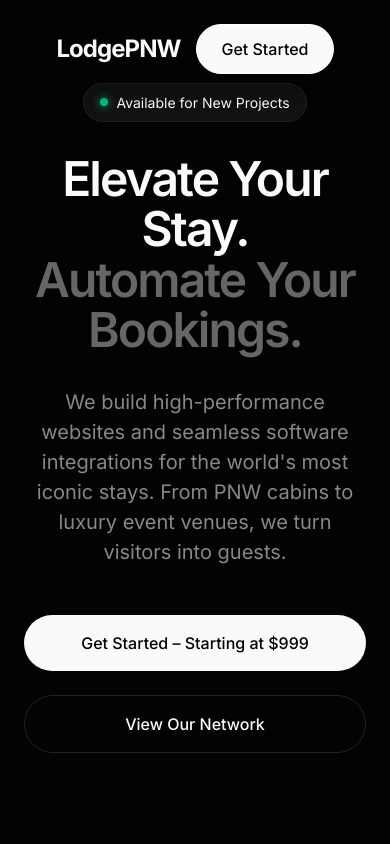
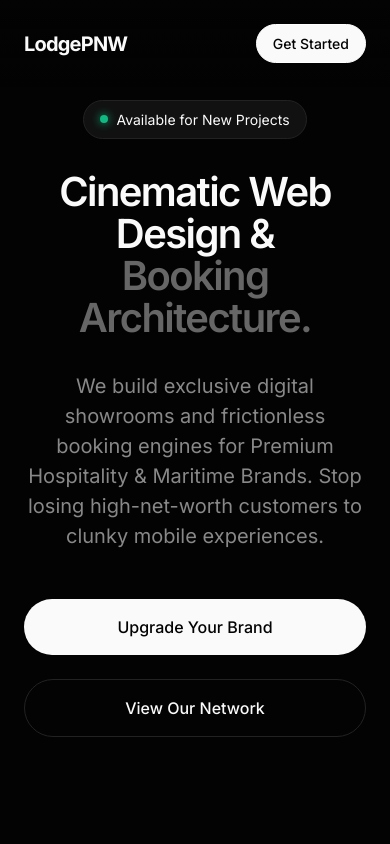
Before and after one commit to basedabhimanyu/lodgepnw, a React (Vite) app: page / in a window 390 px wide. Shown: the top 844 px of the page. Built offline with nearby package versions, Linux system fonts and the light colour scheme.

Commit message:
Update copywriting for premium maritime and hospitality brands and improve mobile responsiveness

```diff
--- a/src/App.jsx
+++ b/src/App.jsx
@@ -3,7 +3,7 @@ import { motion, AnimatePresence } from 'framer-motion'
 import { ArrowUpRight, CheckCircle2, CalendarSync, MessageSquare, Image as ImageIcon, Smartphone, LayoutTemplate, Code2, Sparkles, MapPin, Building2, BookHeart, Mail, Phone, ExternalLink, Star } from 'lucide-react'
 
 const App = () => {
-    const [expertiseTab, setExpertiseTab] = useState('cabins') // 'cabins' or 'venues'
+    const [expertiseTab, setExpertiseTab] = useState('maritime') // 'maritime' or 'hospitality'
     const [currentTestimonial, setCurrentTestimonial] = useState(0)
 
     const testimonialsList = [
@@ -36,16 +36,16 @@ const App = () => {
         return () => clearInterval(timer)
     }, [])
 
-    const cabinFeatures = [
-        { title: 'Instant Booking', desc: 'Zero commissions, secure payments directly to your bank.' },
-        { title: 'Complete Calendar Sync', desc: 'Real-time synchronization across Airbnb, VRBO, and booking.com. No double bookings.' },
-        { title: 'Automated Logistics', desc: 'Automated check-in instructions and follow-ups to save you hours.' }
+    const maritimeFeatures = [
+        { title: 'Frictionless Booking Engines', desc: 'Secure, high-ticket transactions customized for luxury yachts and high-end fishing charters.' },
+        { title: 'Digital Showrooms', desc: 'Immersive, cinematic layouts that showcase your vessels in their absolute best light.' },
+        { title: 'Headless Architecture', desc: 'Lightning-fast mobile experiences ensuring you never lose a high-net-worth client to clunky booking flows.' }
     ]
 
-    const venueFeatures = [
-        { title: 'Lead Generation & Tours', desc: 'Capture high-intent wedding and event leads with seamless tour scheduling.' },
-        { title: 'Cinematic Visual Galleries', desc: 'Optimized, high-res visual layouts that showcase your venue in its best light.' },
-        { title: 'Custom Inquiries', desc: 'Tailored application forms to qualify budgets, dates, and event sizes.' }
+    const hospitalityFeatures = [
+        { title: 'Premium Direct Bookings', desc: 'Bypass OTA fees with custom-built booking funnels for premium Airbnbs and exclusive resorts.' },
+        { title: 'Bespoke Inquiry Systems', desc: 'Tailored application forms to qualify budgets and dates for boutique wineries and vineyards.' },
+        { title: 'Automated Operations', desc: 'Complete calendar sync and automated logistics to handle elite guest reservations effortlessly.' }
     ]
 
     return (
@@ -86,15 +86,15 @@ const App = () => {
                             Available for New Projects
                         </div>
                         <h1>
-                            Elevate Your Stay.<br />
-                            <span style={{ color: '#666' }}>Automate Your Bookings.</span>
+                            Cinematic Web Design &<br />
+                            <span style={{ color: '#666' }}>Booking Architecture.</span>
                         </h1>
                         <p style={{ fontSize: '1.25rem', margin: '2rem auto 3rem', color: '#888', maxWidth: '700px' }}>
-                            We build high-performance websites and seamless software integrations for the world's most iconic stays. From PNW cabins to luxury event venues, we turn visitors into guests.
+                            We build exclusive digital showrooms and frictionless booking engines for Premium Hospitality & Maritime Brands. Stop losing high-net-worth customers to clunky mobile experiences.
                         </p>
                         <div style={{ display: 'flex', gap: '1rem', justifyContent: 'center', flexWrap: 'wrap' }}>
                             <a href="#pricing" className="btn btn-primary">
-                                Get Started – Starting at $999
+                                Upgrade Your Brand
                             </a>
                             <a href="#why-us" className="btn">
                                 View Our Network
@@ -172,35 +172,35 @@ const App = () => {
 
                         <div className="tabs-wrapper">
                             <button
-                                className={`tab-btn ${expertiseTab === 'cabins' ? 'active' : ''}`}
-                                onClick={() => setExpertiseTab('cabins')}
+                                className={`tab-btn ${expertiseTab === 'maritime' ? 'active' : ''}`}
+                                onClick={() => setExpertiseTab('maritime')}
+                            >
+                                <MapPin size={18} />
+                                Maritime Brands
+                            </button>
+                            <button
+                                className={`tab-btn ${expertiseTab === 'hospitality' ? 'active' : ''}`}
+                                onClick={() => setExpertiseTab('hospitality')}
                             >
                                 <Building2 size={18} />
-                                Cabins & Resorts
-                            </button>
-                            <button
-                                className={`tab-btn ${expertiseTab === 'venues' ? 'active' : ''}`}
-                                onClick={() => setExpertiseTab('venues')}
-                            >
-                                <BookHeart size={18} />
-                                Event Venues
+                                Premium Hospitality
                             </button>
                         </div>
 
                         <div className="content-box">
                             <AnimatePresence mode="wait">
-                                {expertiseTab === 'cabins' && (
+                                {expertiseTab === 'maritime' && (
                                     <motion.div
-                                        key="cabins"
+                                        key="maritime"
                                         initial={{ opacity: 0, y: 10 }}
                                         animate={{ opacity: 1, y: 0 }}
                                         exit={{ opacity: 0, y: -10 }}
                                         transition={{ duration: 0.3 }}
                                     >
-                                        <h3 style={{ fontSize: '2rem', marginBottom: '0.5rem' }}>Cabins & Resorts</h3>
-                                        <p style={{ marginBottom: '2rem' }}>Optimized for seamless self-service operations and maximum occupancy.</p>
+                                        <h3 style={{ fontSize: '2rem', marginBottom: '0.5rem' }}>Luxury Yachts & Charters</h3>
+                                        <p style={{ marginBottom: '2rem' }}>Exclusive digital architecture tailored for high-end fishing and excursion charters.</p>
                                         <div className="feature-list" style={{ display: 'flex', flexDirection: 'column', gap: '1.5rem' }}>
-                                            {cabinFeatures.map((feat, idx) => (
+                                            {maritimeFeatures.map((feat, idx) => (
                                                 <div key={idx} style={{ display: 'flex', gap: '1rem' }}>
                                                     <CheckCircle2 color="#10B981" style={{ flexShrink: 0, marginTop: '2px' }} />
                                                     <div>
@@ -212,18 +212,18 @@ const App = () => {
                                         </div>
                                     </motion.div>
                                 )}
-                                {expertiseTab === 'venues' && (
+                                {expertiseTab === 'hospitality' && (
                                     <motion.div
-                                        key="venues"
+                                        key="hospitality"
                                         initial={{ opacity: 0, y: 10 }}
                                         animate={{ opacity: 1, y: 0 }}
                                         exit={{ opacity: 0, y: -10 }}
                                         transition={{ duration: 0.3 }}
                                     >
-                                        <h3 style={{ fontSize: '2rem', marginBottom: '0.5rem' }}>High-End Event Venues</h3>
-                                        <p style={{ marginBottom: '2rem' }}>Engineered to showcase luxury spaces and capture high-budget wedding leads.</p>
+                                        <h3 style={{ fontSize: '2rem', marginBottom: '0.5rem' }}>Boutique Wineries & Resorts</h3>
+                                        <p style={{ marginBottom: '2rem' }}>Corporate, highly-exclusive platforms crafted for premium Airbnbs and high-end venues.</p>
                                         <div className="feature-list" style={{ display: 'flex', flexDirection: 'column', gap: '1.5rem' }}>
-                                            {venueFeatures.map((feat, idx) => (
+                                            {hospitalityFeatures.map((feat, idx) => (
                                                 <div key={idx} style={{ display: 'flex', gap: '1rem' }}>
                                                     <CheckCircle2 color="#10B981" style={{ flexShrink: 0, marginTop: '2px' }} />
                                                     <div>
@@ -256,7 +256,7 @@ const App = () => {
                                 <span style={{ color: '#666' }}>We Have the Audience.</span>
                             </h2>
                             <p style={{ marginBottom: '2rem', fontSize: '1.125rem', lineHeight: 1.6 }}>
-                                Most agencies build a site and leave you to find the traffic. We do it differently. When you work with us, you aren't just getting a developer—you're getting a partner with a 180k+ reach across the Pacific Northwest and the United States.
+                                Most agencies simply build a site and leave you to find the traffic. We operate differently. We command an audience of 180k+ locals and enthusiasts across our travel networks, allowing us to drive actual, high-intent traffic directly to your new digital showroom.
                             </p>
                             <p style={{ fontSize: '1.125rem' }}>
                                 We know what travelers want to see because we engage with them every day on <a href="https://instagram.com/visit.the.pnw" style={{ color: '#fff', textDecoration: 'underline' }}>@visit.the.pnw</a> and <a href="https://instagram.com/visit.the.states" style={{ color: '#fff', textDecoration: 'underline' }}>@visit.the.states</a>.
@@ -482,8 +482,8 @@ const App = () => {
             {/* Contact / Final CTA */}
             <section id="contact" style={{ padding: '8rem 0', borderTop: '1px solid #222' }}>
                 <div className="container" style={{ textAlign: 'center', maxWidth: '700px' }}>
-                    <h2 style={{ marginBottom: '1.5rem' }}>Ready to Scale <span style={{ color: '#666' }}>Your Property?</span></h2>
-                    <p style={{ fontSize: '1.25rem', marginBottom: '3rem' }}>Whether you’re a boutique hotel, a cozy cabin, or a premier event venue, let’s get you booked.</p>
+                    <h2 style={{ marginBottom: '1.5rem' }}>Ready to Elevate <span style={{ color: '#666' }}>Your Brand?</span></h2>
+                    <p style={{ fontSize: '1.25rem', marginBottom: '3rem' }}>Whether you operate a superyacht, a boutique winery, or a premium resort, we construct the digital infrastructure to capture high-net-worth clientele.</p>
 
                     <a href="mailto:lodgepnw@gmail.com" className="btn btn-primary" style={{ fontSize: '1.125rem', padding: '1.5rem 3rem', marginBottom: '2rem' }}>
                         Email Us: lodgepnw@gmail.com
--- a/src/index.css
+++ b/src/index.css
@@ -419,9 +419,19 @@ nav {
         padding: 4rem 0 !important;
     }
 
+    h1 {
+        font-size: clamp(2.5rem, 10vw, 4rem);
+    }
+
+    h2 {
+        font-size: clamp(2rem, 8vw, 3rem);
+    }
+
     .btn {
         width: 100%;
         margin-bottom: 0.5rem;
+        padding: 1rem !important;
+        font-size: 1rem !important;
     }
 
     .hero .btn {
@@ -455,13 +465,21 @@ nav {
     }
 
     .nav-container {
-        flex-wrap: wrap;
+        flex-wrap: nowrap;
         gap: 1rem;
-        justify-content: center;
+        justify-content: space-between;
     }
 
     .nav-logo {
-        margin-bottom: 0.5rem;
+        margin-bottom: 0;
+        font-size: 1.25rem;
+    }
+
+    .nav-container .btn {
+        padding: 0.5rem 1rem !important;
+        width: auto;
+        margin-bottom: 0;
+        font-size: 0.875rem !important;
     }
 
     footer .container {
```
